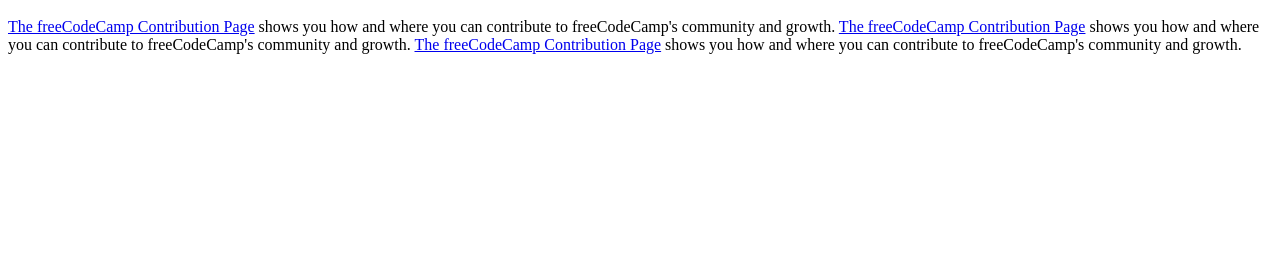
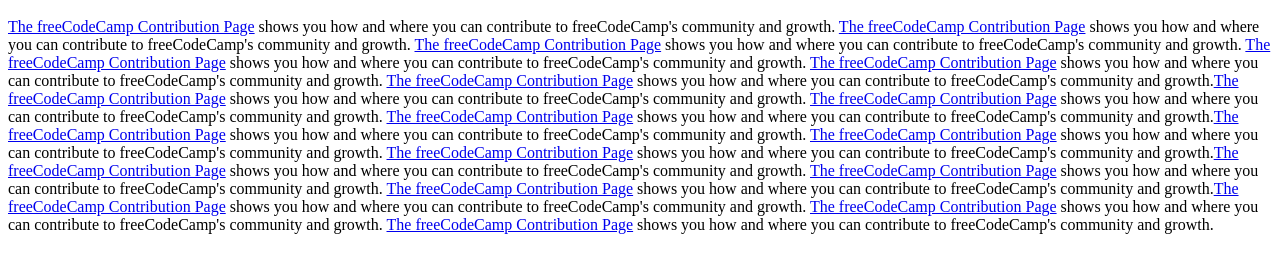
Before and after one commit to Adrian2790/OSF_ProjECT, a plain HTML site: page index.html in a window 1280 px wide. Shown: the part 48-320 px from the top of the page. Drawn offline with Linux system fonts and the light colour scheme.

Commit message:
change 1

```diff
--- a/index.html
+++ b/index.html
@@ -13,6 +13,36 @@
         where you can contribute to freeCodeCamp's community and growth.
         <a href="https://www.freecodecamp.org/contribute/">The freeCodeCamp Contribution Page</a> shows you how and
         where you can contribute to freeCodeCamp's community and growth.
+        <a href="https://www.freecodecamp.org/contribute/">The freeCodeCamp Contribution Page</a> shows you how and
+        where you can contribute to freeCodeCamp's community and growth.
+        <a href="https://www.freecodecamp.org/contribute/">The freeCodeCamp Contribution Page</a> shows you how and
+        where you can contribute to freeCodeCamp's community and growth.
+        <a href="https://www.freecodecamp.org/contribute/">The freeCodeCamp Contribution Page</a> shows you how and
+        where you can contribute to freeCodeCamp's community and growth.<a
+            href="https://www.freecodecamp.org/contribute/">The freeCodeCamp Contribution Page</a> shows you how and
+        where you can contribute to freeCodeCamp's community and growth.
+        <a href="https://www.freecodecamp.org/contribute/">The freeCodeCamp Contribution Page</a> shows you how and
+        where you can contribute to freeCodeCamp's community and growth.
+        <a href="https://www.freecodecamp.org/contribute/">The freeCodeCamp Contribution Page</a> shows you how and
+        where you can contribute to freeCodeCamp's community and growth.<a
+            href="https://www.freecodecamp.org/contribute/">The freeCodeCamp Contribution Page</a> shows you how and
+        where you can contribute to freeCodeCamp's community and growth.
+        <a href="https://www.freecodecamp.org/contribute/">The freeCodeCamp Contribution Page</a> shows you how and
+        where you can contribute to freeCodeCamp's community and growth.
+        <a href="https://www.freecodecamp.org/contribute/">The freeCodeCamp Contribution Page</a> shows you how and
+        where you can contribute to freeCodeCamp's community and growth.<a
+            href="https://www.freecodecamp.org/contribute/">The freeCodeCamp Contribution Page</a> shows you how and
+        where you can contribute to freeCodeCamp's community and growth.
+        <a href="https://www.freecodecamp.org/contribute/">The freeCodeCamp Contribution Page</a> shows you how and
+        where you can contribute to freeCodeCamp's community and growth.
+        <a href="https://www.freecodecamp.org/contribute/">The freeCodeCamp Contribution Page</a> shows you how and
+        where you can contribute to freeCodeCamp's community and growth.<a
+            href="https://www.freecodecamp.org/contribute/">The freeCodeCamp Contribution Page</a> shows you how and
+        where you can contribute to freeCodeCamp's community and growth.
+        <a href="https://www.freecodecamp.org/contribute/">The freeCodeCamp Contribution Page</a> shows you how and
+        where you can contribute to freeCodeCamp's community and growth.
+        <a href="https://www.freecodecamp.org/contribute/">The freeCodeCamp Contribution Page</a> shows you how and
+        where you can contribute to freeCodeCamp's community and growth.
     </p>
 </body>
 
```
